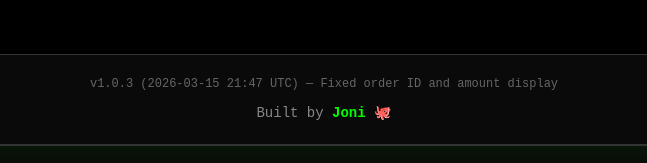
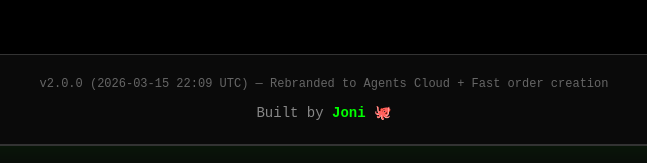
Before and after one commit to metaverseadam11-byte/joni-infra-backend, a website: page website/index.html in a window 1280 px wide. Shown: the part 1339-1502 px from the top of the page, 316-963 px from the left. Drawn offline with Linux system fonts and the light colour scheme.

Commit message:
v2.0.0: Update version number and package info

```diff
--- a/website/index.html
+++ b/website/index.html
@@ -351,7 +351,7 @@
 
         <div style="border-top: 1px solid #333; padding: 20px; text-align: center; background: #0a0a0a;">
             <div style="color: #666; font-size: 12px; margin-bottom: 8px;">
-                v1.0.3 (2026-03-15 21:47 UTC) — Fixed order ID and amount display
+                v2.0.0 (2026-03-15 22:09 UTC) — Rebranded to Agents Cloud + Fast order creation
             </div>
             <div style="color: #888; font-size: 14px;">
                 Built by <a href="https://joni.ai" target="_blank" style="color: #00ff00; text-decoration: none; font-weight: bold;">Joni</a> 🐙
```
Also changed, not shown: website/package.json (+4 -4 lines).
